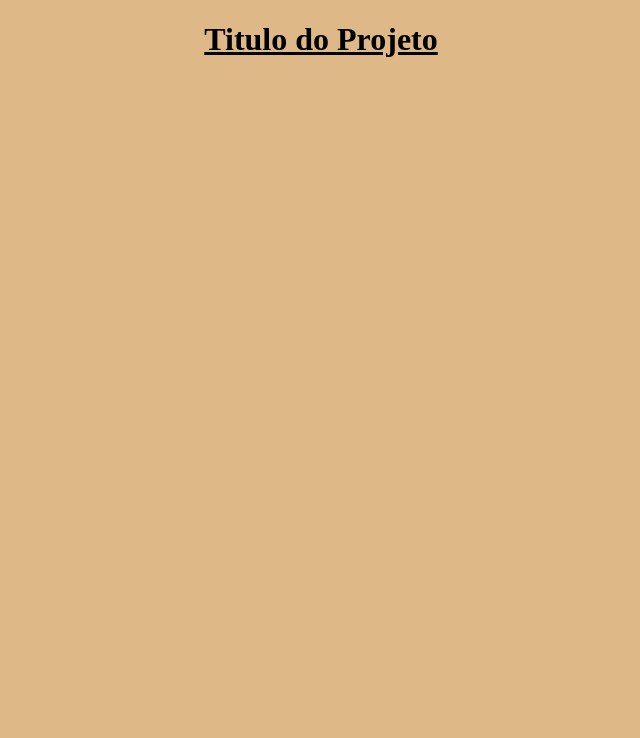
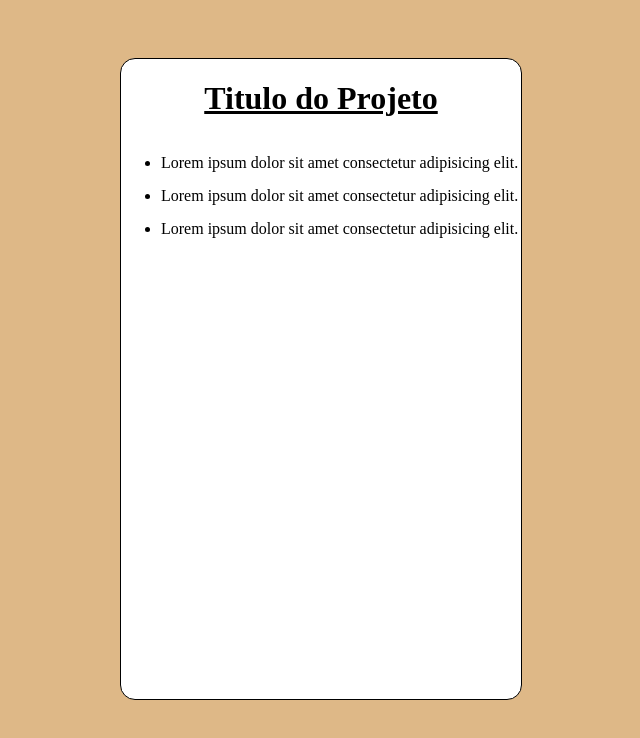
Before and after one commit to Marins-Mat/teste-git, a plain HTML site: page index.html in a window 1280 px wide. Shown: the whole page, without its empty margins (319-959 px from the left). Drawn offline with Linux system fonts and the light colour scheme.

Commit message:
cria e configura a main e uma ul

```diff
--- a/index.html
+++ b/index.html
@@ -1,5 +1,5 @@
 <!DOCTYPE html>
-<html lang="en">
+<html lang="pt-br">
 <head>
     <meta charset="UTF-8">
     <meta name="viewport" content="width=device-width, initial-scale=1.0">
@@ -7,7 +7,15 @@
     <title>Projeto de teste</title>
 </head>
 <body>
-    <h1 class="titulo">Titulo do Projeto</h1>
+    <main class="principal">
+        <h1 class="titulo">Titulo do Projeto</h1>
+
+        <ul>
+            <li>Lorem ipsum dolor sit amet consectetur adipisicing elit.</li>
+            <li>Lorem ipsum dolor sit amet consectetur adipisicing elit.</li>
+            <li>Lorem ipsum dolor sit amet consectetur adipisicing elit.</li>
+        </ul>
+    </main>
 
     <script src="script.js"></script>
 </body>
--- a/style.css
+++ b/style.css
@@ -1,10 +1,24 @@
-
-body{
+body {
     background-color: burlywood;
-
+    padding: 50px 100px;
+    display: flex;
+    justify-content: center;
 }
 
-.titulo{
+.principal {
+
+    border-radius: 15px;
+    border: black 1px solid;
+    background-color: white;
+    min-height: 80vh;
+    width: 50vh;
+}
+
+li{
+    padding-top: 15px;
+}
+
+.titulo {
     display: flex;
     justify-content: center;
     text-decoration: underline;
```
